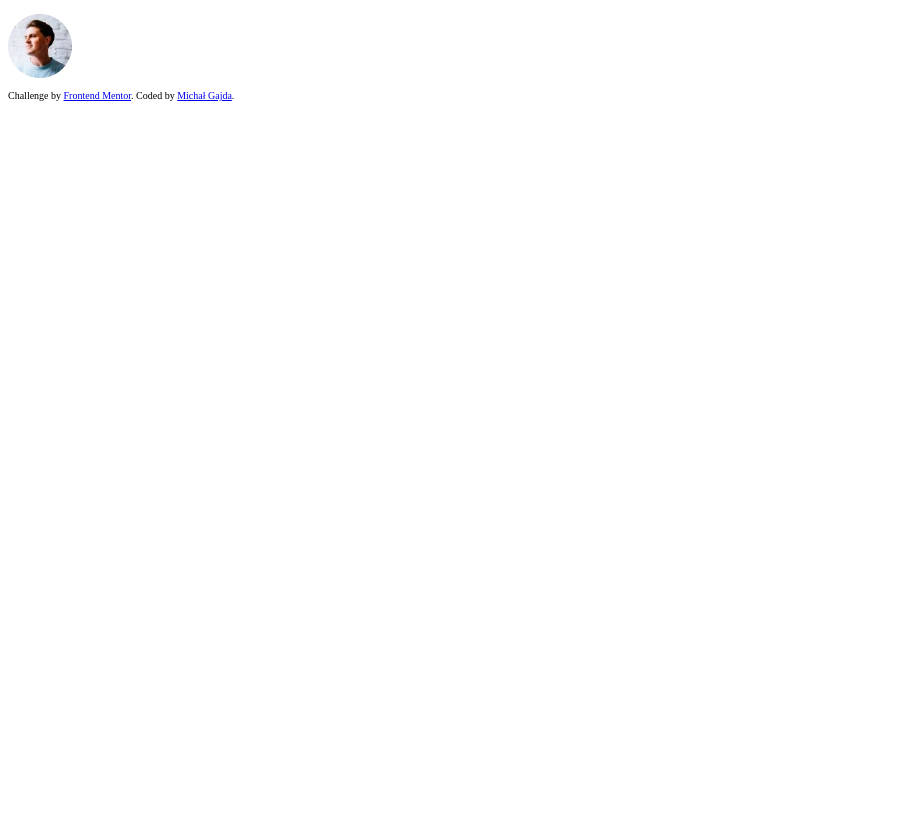
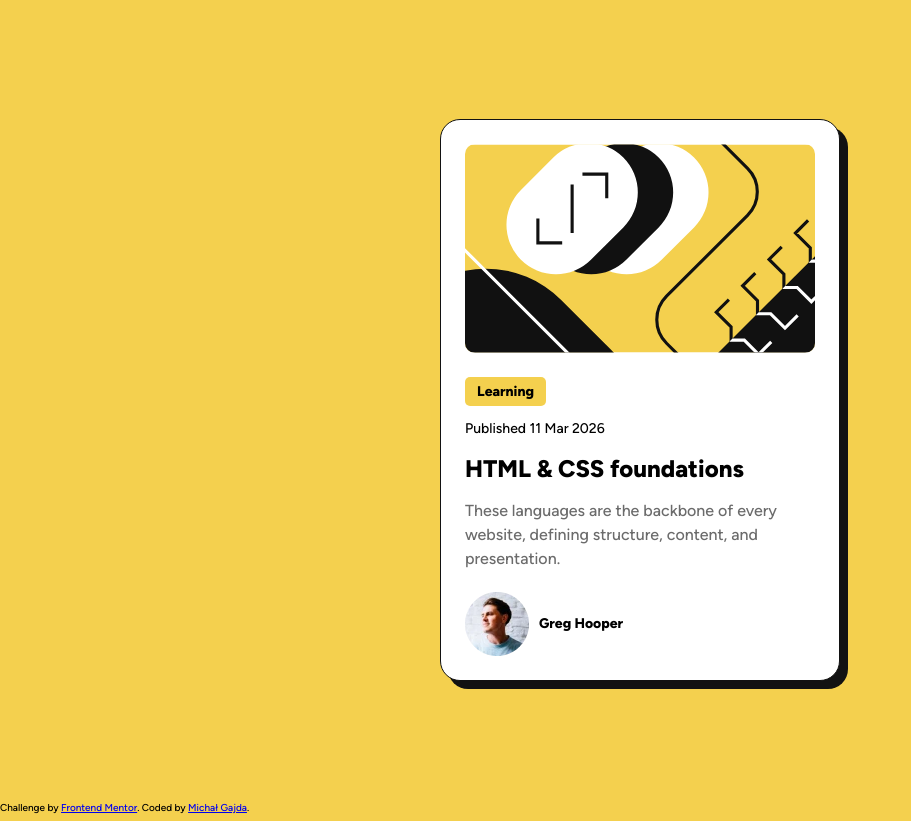
Before and after one commit to MichalGajda/fm-blog-preview-card, a React (Vite) app: page / in a window 1280 px wide. Shown: the whole page, without its empty margins (0-911 px from the left). Built offline with nearby package versions, Linux system fonts and the light colour scheme.

Commit message:
feat: finished html and styling

```diff
--- a/src/App.css
+++ b/src/App.css
@@ -1,3 +1,28 @@
+@font-face {
+  font-family: "Figtree";
+  src: url("../assets/fonts/Figtree-Italic-VariableFont_wght.ttf");
+  font-style: italic;
+  font-weight: 800;
+}
+@font-face {
+  font-family: "Figtree";
+  src: url("../assets/fonts/Figtree-Italic-VariableFont_wght.ttf");
+  font-style: italic;
+  font-weight: 500;
+}
+@font-face {
+  font-family: "Figtree";
+  src: url("../assets/fonts/Figtree-VariableFont_wght.ttf");
+  font-style: normal;
+  font-weight: 500;
+}
+@font-face {
+  font-family: "Figtree";
+  src: url("../assets/fonts/Figtree-VariableFont_wght.ttf");
+  font-style: normal;
+  font-weight: 800;
+}
+
 *,
 *::before,
 *::after {
@@ -17,10 +42,11 @@ html {
 
 body {
   line-height: 1.5;
-  font-family: 'Figtree';
+  font-family: "Figtree";
   font-weight: 500;
 
   min-height: 100vh;
+  background-color: var(--color-primary);
 }
 
 img {
@@ -28,11 +54,99 @@ img {
   max-width: 100%;
 }
 
-input, button, textarea, select {
+input,
+button,
+textarea,
+select {
   font: inherit;
 }
 
-p, h1, h2, h3, h4, h5, h6 {
+p,
+h1,
+h2,
+h3,
+h4,
+h5,
+h6 {
   overflow-wrap: break-word;
   hyphens: auto;
 }
+
+*:not(dialog) {
+  margin: 0;
+}
+
+/* Blog card */
+#root {
+  height: 100vh;
+}
+
+main {
+  height: 100%;
+  display: grid;
+  place-content: center;
+}
+
+.blog-card {
+  width: 400px;
+  padding: 2.4rem;
+  background-color: var(--color-secondary);
+
+  border-radius: 2rem;
+  border: 1px solid var(--color-gray-dark);
+
+  box-shadow: 0.8rem 0.8rem 0 var(--color-gray-dark);
+}
+
+.blog-card__image {
+  border-radius: 1rem;
+  overflow: hidden;
+  margin-bottom: 2.4rem;
+
+  & img {
+    width: 100%;
+  }
+}
+
+.blog-card__details {
+  display: flex;
+  flex-direction: column;
+  align-items: start;
+  gap: 1.2rem;
+  margin-bottom: 2rem;
+}
+
+.details__tag {
+  display: inline;
+  border-radius: .5rem;
+  background-color: var(--color-primary);
+  padding: .4rem 1.2rem;
+
+  & p {
+    font-size: 1.4rem;
+    font-weight: 800;
+  }
+}
+
+.details__date {
+  font-size: 1.4rem;
+}
+
+.details__heading {
+  font-size: 2.4rem;
+}
+
+.details__description {
+  font-size: 1.6rem;
+  color: var(--color-gray-light);
+}
+
+.blog-card__author {
+  display: flex;
+  align-items: center;
+  gap: 1rem;
+  & .author__name {
+    font-size: 1.4rem;
+    font-weight: 800;
+  }
+}
--- a/src/App.tsx
+++ b/src/App.tsx
@@ -1,26 +1,42 @@
-import './App.css'
-import Attribution from './components/Attribution'
+import "./App.css";
+import Attribution from "./components/Attribution";
 
 function App() {
-
   return (
     <>
       <main>
         <div className="blog-card">
-          <div className="blog-card__image"></div>
-          <div className="blog-card__tag"></div>
-          <p className="blog-card__date"></p>
-          <h1 className="blog-card__heading"></h1>
-          <p className="blog-card__description"></p>
+          <div className="blog-card__image">
+            <img
+              className=""
+              src="illustration-article.svg"
+              alt="Colorful illustration for the atricle"
+            />
+          </div>
+          <div className="blog-card__details">
+            <div className="details__tag">
+              <p>Learning</p>
+            </div>
+            <p className="details__date">Published 11 Mar 2026</p>
+            <h1 className="details__heading">HTML & CSS foundations</h1>
+            <p className="details__description">
+              These languages are the backbone of every website, defining
+              structure, content, and presentation.
+            </p>
+          </div>
           <div className="blog-card__author">
-            <img src="/image-avatar.webp" alt="Picture of the author of the blog card" className="author__image" />
-            <p className="author__name"></p>
+            <img
+              src="image-avatar.webp"
+              alt="Picture of the author of the blog card"
+              className="author__image"
+            />
+            <p className="author__name">Greg Hooper</p>
           </div>
         </div>
       </main>
       <Attribution />
     </>
-  )
+  );
 }
 
-export default App
+export default App;
```
